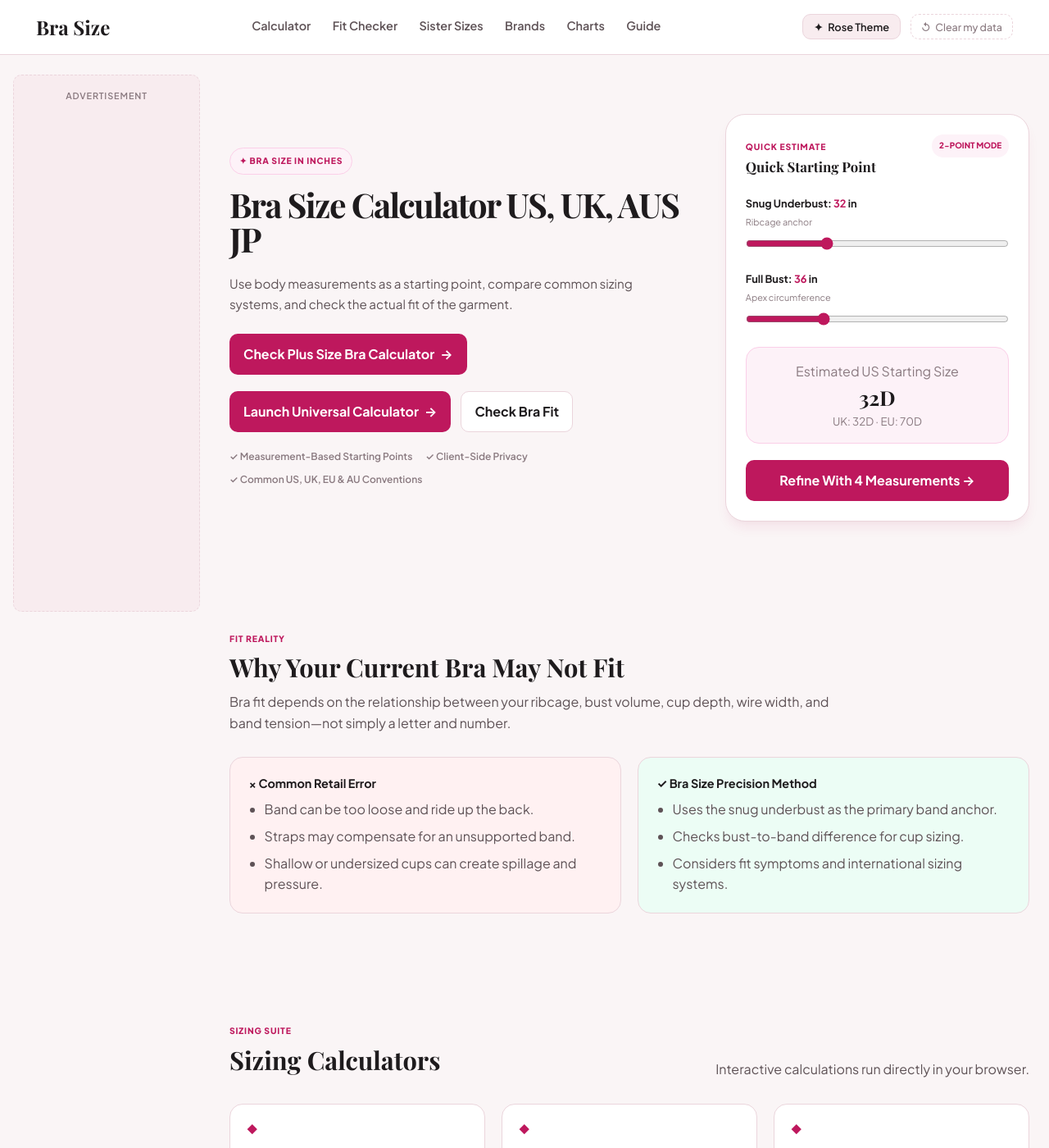
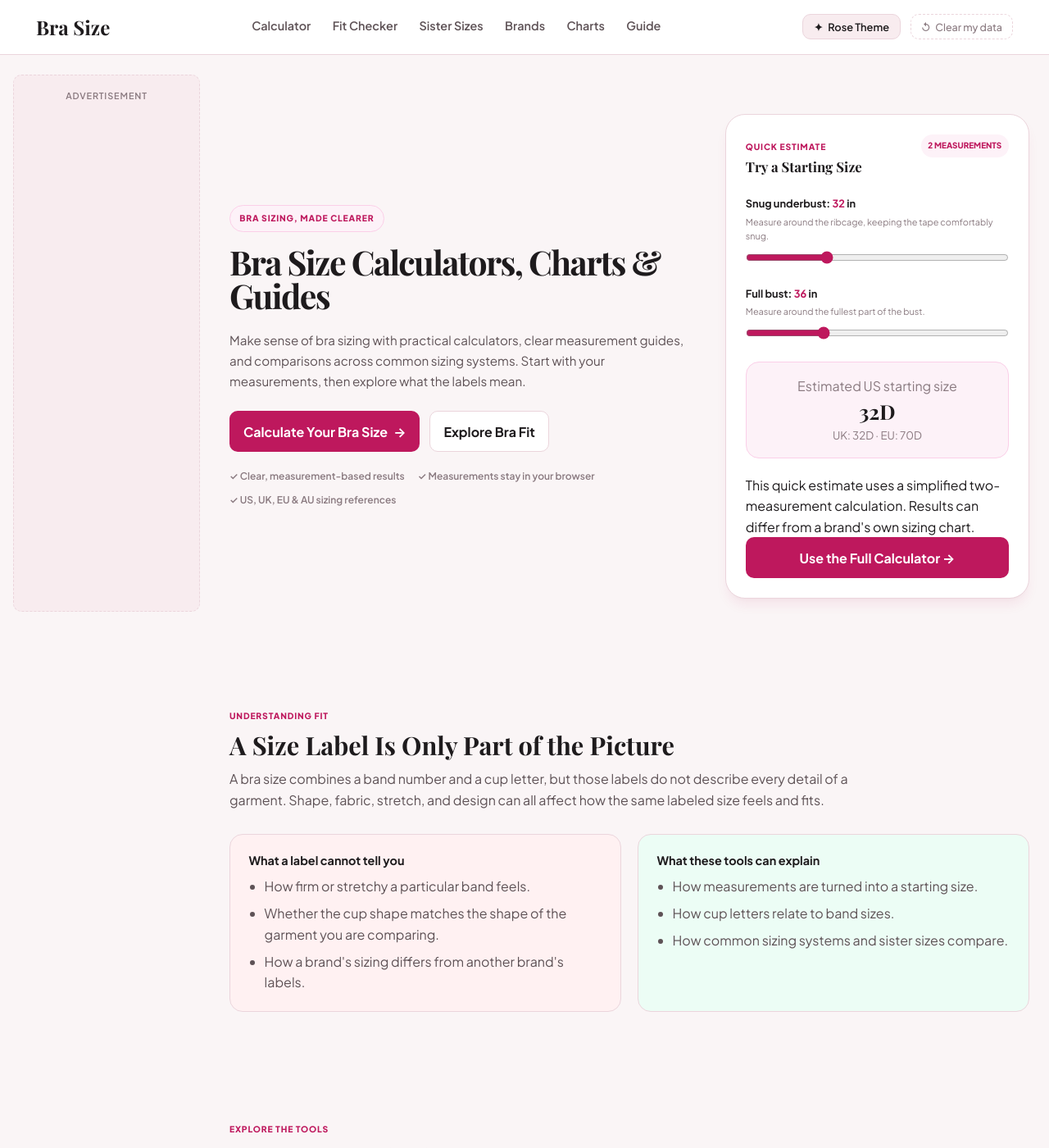
Before and after one commit to sharpedge74-cmyk/Bra-Size-Pro, a Jekyll site: the page built from index.html, in a window 1280 px wide and 1400 px high. Shown: the whole window at 82% size. Built offline with Jekyll 4.4.1, drawn with Linux system fonts in a browser that asks for light colours; some web fonts are replaced; some of the changed text lies outside the part shown.

Commit message:
Improve homepage copy and sizing clarity

```diff
--- a/index.html
+++ b/index.html
@@ -1,25 +1,22 @@
 ---
 layout: home
-title: "Bra Size Calculator & Fit Guides | Bra Size"
-description: "Bra size calculators, sister size conversions, fit guidance, and sizing references for US, UK, EU, AU and related sizing systems."
+title: "Bra Size Calculators, Size Charts & Fit Guides | Bra Size"
+description: "Explore bra size calculators, measurement guides, sister sizes, and international sizing charts. Understand your measurements and compare sizing labels."
 permalink: /
 ---
 <section class="home-hero">
   <div class="home-hero-copy">
-    <div class="home-badge">✦ Bra Size in inches</div>
-    <h1>Bra Size Calculator US, UK, AUS JP</h1>
-    <p>Use body measurements as a starting point, compare common sizing systems, and check the actual fit of the garment.</p>
+    <div class="home-badge">Bra sizing, made clearer</div>
+    <h1>Bra Size Calculators, Charts & Guides</h1>
+    <p>Make sense of bra sizing with practical calculators, clear measurement guides, and comparisons across common sizing systems. Start with your measurements, then explore what the labels mean.</p>
     <div class="home-actions">
-       <a class="button button-primary" href="/plus-size-bra-calculator">Check  Plus Size Bra Calculator <span>→</span></a>
-    </div>
-    <div class="home-actions">
-      <a class="button button-primary" href="/bra-size-calculator">Launch Universal Calculator <span>→</span></a>
-      <a class="button button-secondary" href="/bra-fit-checker">Check Bra Fit</a>
+      <a class="button button-primary" href="/bra-size-calculator">Calculate Your Bra Size <span>→</span></a>
+      <a class="button button-secondary" href="/bra-fit-checker">Explore Bra Fit</a>
     </div>
     <div class="home-trust">
-      <span>✓ Measurement-Based Starting Points</span>
-      <span>✓ Client-Side Privacy</span>
-      <span>✓ Common US, UK, EU & AU Conventions</span>
+      <span>✓ Clear, measurement-based results</span>
+      <span>✓ Measurements stay in your browser</span>
+      <span>✓ US, UK, EU & AU sizing references</span>
     </div>
   </div>
 
@@ -27,54 +24,55 @@ permalink: /
     <div class="quick-estimate-heading">
       <div>
         <span class="eyebrow">Quick Estimate</span>
-        <h2>Quick Starting Point</h2>
+        <h2>Try a Starting Size</h2>
       </div>
-      <span class="quick-mode">2-Point Mode</span>
+      <span class="quick-mode">2 measurements</span>
     </div>
 
     <div class="quick-field">
-      <label for="quick-underbust">Snug Underbust: <output id="quick-underbust-value">32</output> in</label>
-      <span>Ribcage anchor</span>
+      <label for="quick-underbust">Snug underbust: <output id="quick-underbust-value">32</output> in</label>
+      <span>Measure around the ribcage, keeping the tape comfortably snug.</span>
       <input id="quick-underbust" type="range" min="26" max="46" step="1" value="32">
     </div>
 
     <div class="quick-field">
-      <label for="quick-bust">Full Bust: <output id="quick-bust-value">36</output> in</label>
-      <span>Apex circumference</span>
+      <label for="quick-bust">Full bust: <output id="quick-bust-value">36</output> in</label>
+      <span>Measure around the fullest part of the bust.</span>
       <input id="quick-bust" type="range" min="32" max="46" step="1" value="36">
     </div>
 
     <div class="quick-result">
-      <span>Estimated US Starting Size</span>
+      <span>Estimated US starting size</span>
       <strong id="quick-size-result">32D</strong>
       <small id="quick-size-regions">UK: 32D · EU: 70D</small>
     </div>
 
-    <a class="button button-primary button-full" href="/bra-size-calculator">Refine With 4 Measurements →</a>
+    <p class="quick-estimate-note">This quick estimate uses a simplified two-measurement calculation. Results can differ from a brand's own sizing chart.</p>
+    <a class="button button-primary button-full" href="/bra-size-calculator">Use the Full Calculator →</a>
   </div>
 </section>
 
 <section class="home-section problem-section">
   <div class="section-intro">
-    <span class="eyebrow">Fit Reality</span>
-    <h2>Why Your Current Bra May Not Fit</h2>
-    <p>Bra fit depends on the relationship between your ribcage, bust volume, cup depth, wire width, and band tension—not simply a letter and number.</p>
+    <span class="eyebrow">Understanding fit</span>
+    <h2>A Size Label Is Only Part of the Picture</h2>
+    <p>A bra size combines a band number and a cup letter, but those labels do not describe every detail of a garment. Shape, fabric, stretch, and design can all affect how the same labeled size feels and fits.</p>
   </div>
   <div class="comparison-grid">
     <div class="comparison-card comparison-card-problem">
-      <h3>× Common Retail Error</h3>
+      <h3>What a label cannot tell you</h3>
       <ul>
-        <li>Band can be too loose and ride up the back.</li>
-        <li>Straps may compensate for an unsupported band.</li>
-        <li>Shallow or undersized cups can create spillage and pressure.</li>
+        <li>How firm or stretchy a particular band feels.</li>
+        <li>Whether the cup shape matches the shape of the garment you are comparing.</li>
+        <li>How a brand's sizing differs from another brand's labels.</li>
       </ul>
     </div>
     <div class="comparison-card comparison-card-method">
-      <h3>✓ Bra Size Precision Method</h3>
+      <h3>What these tools can explain</h3>
       <ul>
-        <li>Uses the snug underbust as the primary band anchor.</li>
-        <li>Checks bust-to-band difference for cup sizing.</li>
-        <li>Considers fit symptoms and international sizing systems.</li>
+        <li>How measurements are turned into a starting size.</li>
+        <li>How cup letters relate to band sizes.</li>
+        <li>How common sizing systems and sister sizes compare.</li>
       </ul>
     </div>
   </div>
@@ -83,10 +81,10 @@ permalink: /
 <section class="home-section" aria-labelledby="all-tools-heading">
   <div class="section-heading-row">
     <div>
-      <span class="eyebrow">Sizing Suite</span>
-      <h2 id="all-tools-heading">Sizing Calculators</h2>
+      <span class="eyebrow">Explore the tools</span>
+      <h2 id="all-tools-heading">Bra Sizing Calculators</h2>
     </div>
-    <p>Interactive calculations run directly in your browser.</p>
+    <p>Use a focused calculator for the sizing question you have.</p>
   </div>
   <div class="home-card-grid home-tool-grid">
     {% for tool in site.data.nav.all_tools %}
@@ -95,7 +93,7 @@ permalink: /
       {% if tool.badge %}<span class="home-card-badge">{{ tool.badge }}</span>{% endif %}
       <h3>{{ tool.title }}</h3>
       <p>{{ tool.desc }}</p>
-      <a href="{{ tool.url }}">Open Calculator →</a>
+      <a href="{{ tool.url }}">Open Tool →</a>
     </article>
     {% endfor %}
     {% include ads/home_card_ad.html %}
@@ -105,10 +103,10 @@ permalink: /
 <section class="home-section home-guides-section" aria-labelledby="all-guides-heading">
   <div class="section-heading-row">
     <div>
-      <span class="eyebrow">Sizing Guides</span>
-      <h2 id="all-guides-heading">Fitting Guides & Charts</h2>
+      <span class="eyebrow">Learn at your own pace</span>
+      <h2 id="all-guides-heading">Bra Size Guides & Charts</h2>
     </div>
-    <a class="text-link" href="/bra-measurement-chart">View Universal Charts →</a>
+    <a class="text-link" href="/bra-measurement-chart">Explore the Measurement Chart →</a>
   </div>
   <div class="home-card-grid home-guide-grid">
     {% for guide in site.data.nav.all_guides %}
@@ -126,8 +124,8 @@ permalink: /
 <section class="home-section brand-directory">
   <div class="section-heading-row">
     <div>
-      <h2>Selected Brand Size References</h2>
-      <p>Compare stated brand sizing systems alongside your calculated starting size.</p>
+      <h2>Brand Sizing References</h2>
+      <p>Explore how selected brands label sizes and compare those labels with a calculated starting point.</p>
     </div>
     <a class="button button-primary" href="/brand-size-converter">Open Brand Size Converter →</a>
   </div>
@@ -141,7 +139,6 @@ permalink: /
     {% endfor %}
   </div>
 </section>
-
 
 <section class="home-directory-strip" aria-label="Sponsored">
   <span class="home-directory-label">Sponsored</span>
```
